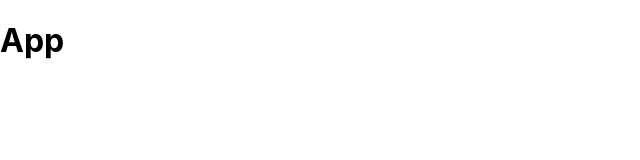
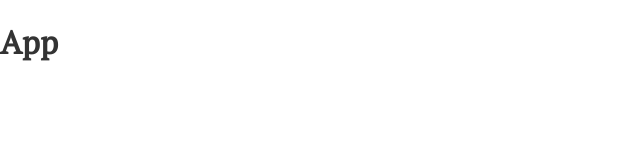
Before and after one commit to elishaking/notes-app-frontend, a React (Create React App) app: page / in a window 1280 px wide. Shown: the top 160 px of the page, without its empty margins (0-640 px from the left). Built offline with nearby package versions, Linux system fonts and the light colour scheme.

Commit message:
added fonts

```diff
--- a/public/index.html
+++ b/public/index.html
@@ -30,6 +30,12 @@
     <meta name="msapplication-TileColor" content="#da532c" />
     <meta name="theme-color" content="#ffffff" />
 
+    <link
+      rel="stylesheet"
+      type="text/css"
+      href="https://fonts.googleapis.com/css?family=PT+Serif|Open+Sans:300,400,600,700,800"
+    />
+
     <!--
       manifest.json provides metadata used when your web app is installed on a
       user's mobile device or desktop. See https://developers.google.com/web/fundamentals/web-app-manifest/
--- a/src/index.scss
+++ b/src/index.scss
@@ -1,13 +1,23 @@
 body {
   margin: 0;
-  font-family: -apple-system, BlinkMacSystemFont, 'Segoe UI', 'Roboto', 'Oxygen',
-    'Ubuntu', 'Cantarell', 'Fira Sans', 'Droid Sans', 'Helvetica Neue',
-    sans-serif;
+  padding: 0;
+  font-family: "Open Sans", sans-serif;
+  font-size: 16px;
+  color: #333;
   -webkit-font-smoothing: antialiased;
   -moz-osx-font-smoothing: grayscale;
 }
 
+h1,
+h2,
+h3,
+h4,
+h5,
+h6 {
+  font-family: "PT Serif", serif;
+}
+
 code {
-  font-family: source-code-pro, Menlo, Monaco, Consolas, 'Courier New',
+  font-family: source-code-pro, Menlo, Monaco, Consolas, "Courier New",
     monospace;
 }
```
